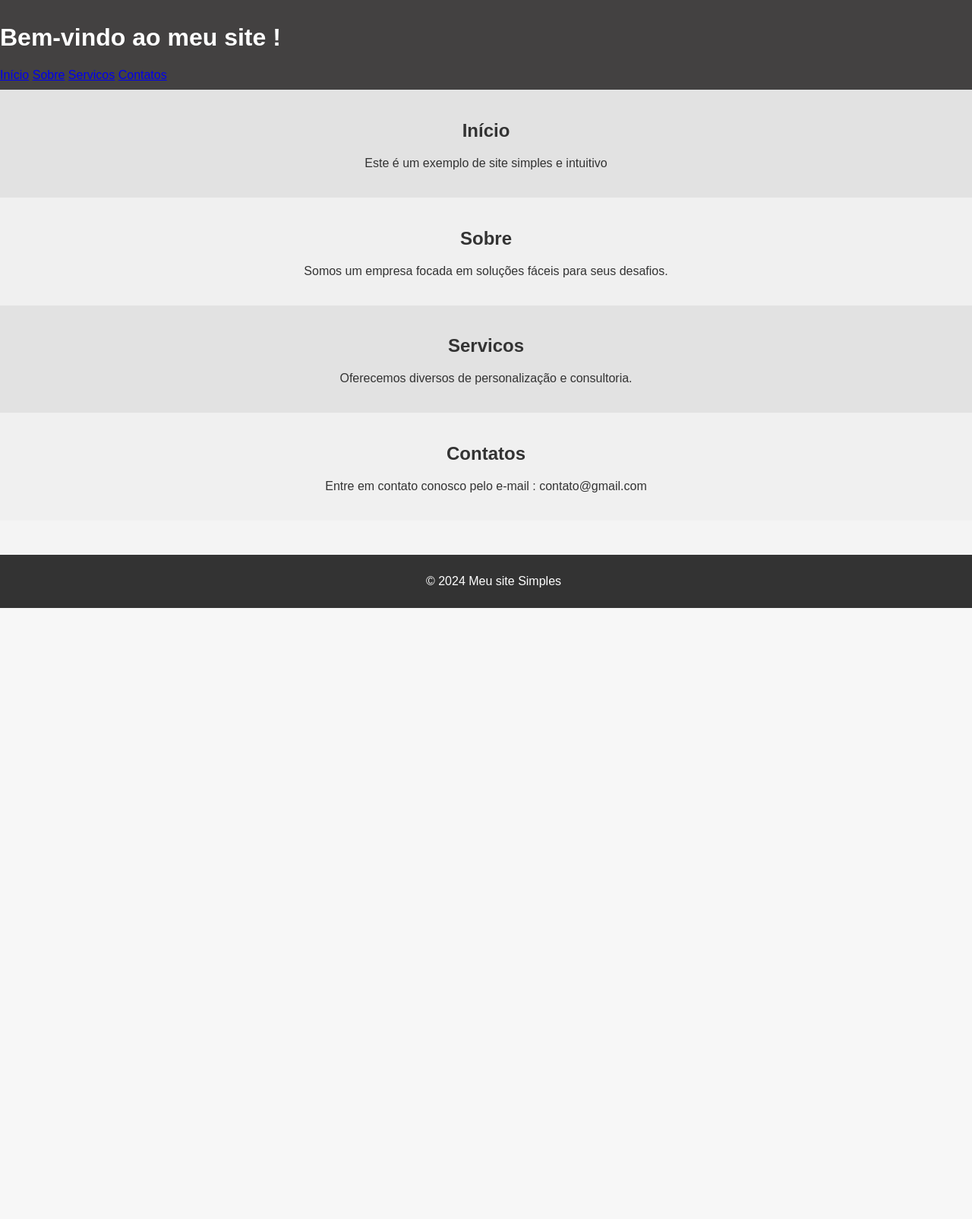
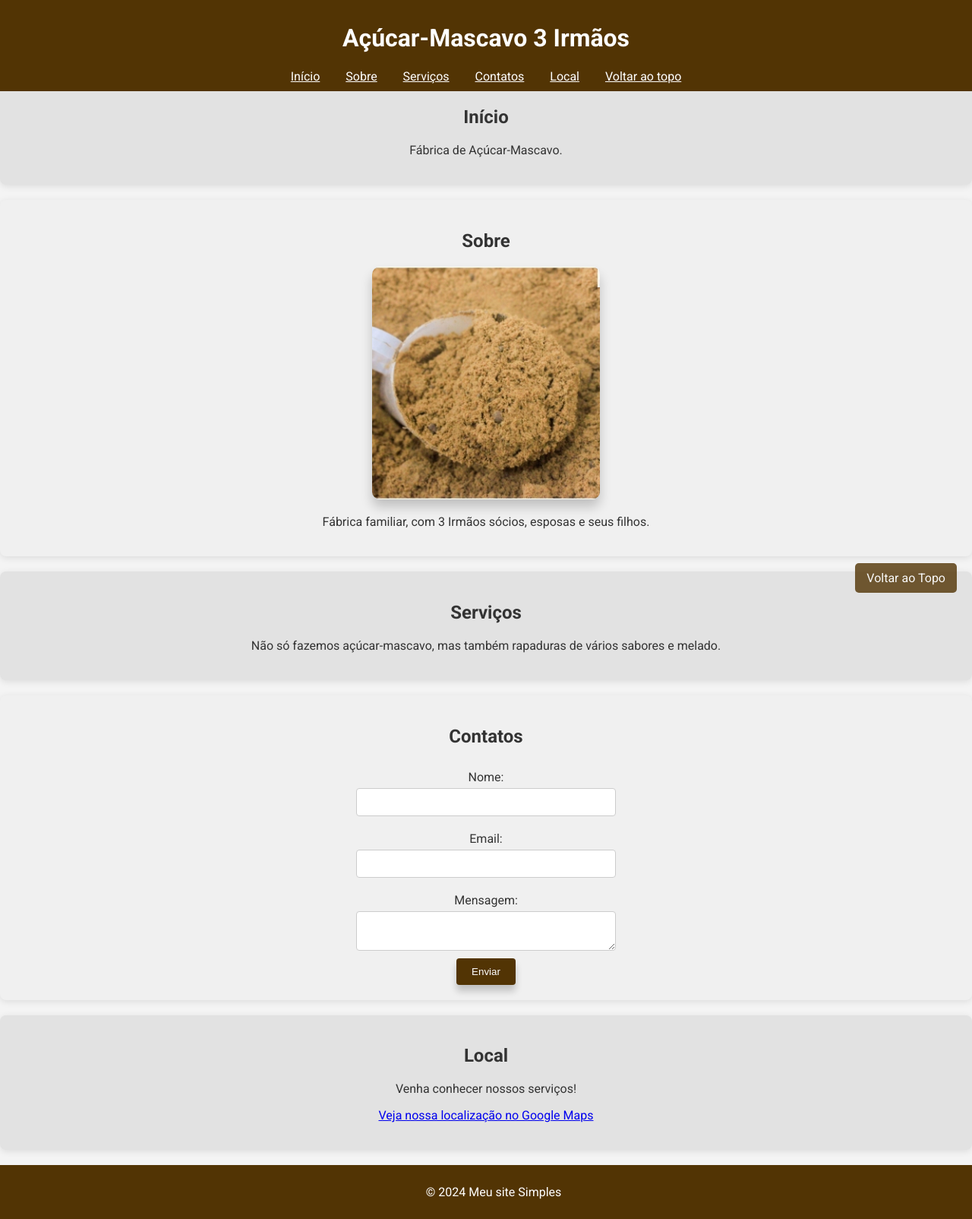
Before and after one commit to wes23dev/Web, a PHP site: page / in a window 1280 px wide. Shown: the whole page at 76% size. Before the commit the page ends 800 px from the top, so only its background shows below. Run offline with PHP 8.4, Linux system fonts and the light colour scheme.

Commit message:
Add files via upload

```diff
--- a/index.html
+++ b/index.html
@@ -1,51 +1,104 @@
-<html lang = "pt-BR">
+<!DOCTYPE html>
+<html lang="pt-BR">
 <head>
     <meta charset="UTF-8">
-        <meta name="viewport" content="Widt=device-width, initial-scale=1.0">
-        <title> Meu site Simples</title>
+    <meta name="viewport" content="width=device-width, initial-scale=1.0">
+    <title>Açúcar-Mascavo 3 Irmãos</title>
+    <link href="https://fonts.googleapis.com/css2?family=Roboto:wght@400;700&display=swap" rel="stylesheet">
+    <link rel="stylesheet" href="styles.css">
+    <style>
+        .voltar-topo {
+            position: fixed;
+            bottom: 20px;
+            right: 20px;
+            background-color: rgb(82, 52, 4);
+            color: white;
+            padding: 10px 15px;
+            border-radius: 5px;
+            text-decoration: none;
+            opacity: 0.8;
+            transition: opacity 0.3s;
+        }
 
-        <link rel="stylesheet" href="styles.css">
+        .voltar-topo:hover {
+            opacity: 1; /* Aumenta a opacidade ao passar o mouse */
+        }
+    </style>
 </head>
-<body>
+<body id="topo">
 
-    <!--Cabecalho com um menu-->
+
     <header>
-    <h1>Bem-vindo ao meu site !</h1>
+        <h1>Açúcar-Mascavo 3 Irmãos</h1>
         <nav>
             <a href="#home">Início</a>
             <a href="#sobre">Sobre</a>
-        <a href="#servicos">Servicos</a>
+            <a href="#servicos">Serviços</a>
             <a href="#contato">Contatos</a>
+            <a href="#local">Local</a>
+            <a href="#topo">Voltar ao topo</a>
         </nav>
     </header>
-   <!--Secoes com conteudos-->
+
+    <main>
         <section id="home">
-    <h2>Início</h2><p>
-        Este é um exemplo de site simples e intuitivo
-    </p>
+            <h2>Início</h2>
+            <p>Fábrica de Açúcar-Mascavo.</p>
         </section>
 
         <section id="sobre">
-    <h2>Sobre</h2><p>
-        Somos um empresa focada em soluções fáceis para seus desafios.
-    </p>
+            <h2>Sobre</h2>
+            <img src="Imagens/Captura de tela_18-10-2024_75017_.jpeg" width="300">
+            <p>Fábrica familiar, com 3 Irmãos sócios, esposas e seus filhos.</p>
         </section>
 
         <section id="servicos">
-    <h2>Servicos</h2><p>
-        Oferecemos diversos de personalização e consultoria.
-    </p>
+            <h2>Serviços</h2>
+            <p>Não só fazemos açúcar-mascavo, mas também rapaduras de vários sabores e melado.</p>
         </section>
 
         <section id="contato">
-    <h2>Contatos</h2><p>
-        Entre em contato conosco pelo e-mail : contato@gmail.com
+            <h2>Contatos</h2>
+            <form>
+                <label for="name">Nome:</label>
+                <input type="text" id="name" name="name" required>
+
+                <label for="email">Email:</label>
+                <input type="email" id="email" name="email" required>
+
+                <label for="message">Mensagem:</label>
+                <textarea id="message" name="message" required></textarea>
+
+                <button type="submit">Enviar</button>
+            </form>
+        </section>
+
+        <section id="local">
+            <h2>Local</h2>
+            <p>Venha conhecer nossos serviços!</p>
+            <p>
+                <a href="https://maps.app.goo.gl/QG2kzrVZT6Y73dn7A" target="_blank">Veja nossa localização no Google Maps</a>
             </p>
         </section>
+    </main>
 
-   <footer><p>
-    &copy; 2024 Meu site Simples
-    </p>
+    <footer>
+        <p>&copy; 2024 Meu site Simples</p>
     </footer>
+
+    <a href="#topo" class="voltar-topo">Voltar ao Topo</a>
+    <script>
+        // Seleciona o botão de voltar ao topo
+        const voltarTopo = document.querySelector('.voltar-topo');
+
+        // Adiciona um evento de clique
+        voltarTopo.addEventListener('click', function(event) {
+            event.preventDefault(); // Impede o comportamento padrão do link
+            window.scrollTo({
+                top: 0, // Rolagem para o topo
+                behavior: 'smooth' // Efeito de rolagem suave
+            });
+        });
+    </script>
 </body>
 </html>
--- a/styles.css
+++ b/styles.css
@@ -1,48 +1,163 @@
-body{
-    font-family: Arial, sans-serif;
+body {
+    font-family: 'Roboto', sans-serif;
     background-color: #f4f4f4;
     color: #333;
     margin: 0;
     padding: 0;
 }
-header{
-    background-color:rgb(67, 65, 65);
+
+header {
+    background-color: rgb(82, 52, 4);
     color: rgb(255, 255, 255);
     padding: 10px 0;
-    text-align: none;
+    text-align: center;
+    position: fixed;
+    width: 100%;
+    top: 0;
+    z-index: 1000;
+}
+
+header nav {
+    margin-top: 10px;
 }
 
 header nav a {
     text-decoration: underline;
+    color: #ffffff;
+    margin: 0 15px;
 }
 
-section{
+header nav a:hover {
+    color: #00bfff;
+}
+
+main {
+    padding-top: 80px; /* Espaço para o cabeçalho fixo */
+}
+
+section {
     padding: 20px;
     text-align: center;
+    margin: 20px auto;
+    border-radius: 8px;
+    box-shadow: 0 2px 10px rgba(0, 0, 0, 0.1);
 }
 
-section#home{
+section#home,
+section#servicos,
+section#local {
     background-color: #e2e2e2;
 }
 
-section#sobre{
+section#sobre,
+section#contato {
     background-color: #f0f0f0;
 }
-
-section#servicos{
-    background-color: #e2e2e2;
+section#sobre img {
+    width: 100%; /* Faz a imagem ocupar toda a largura da seção */
+    max-width: 300px; /* Limita a largura máxima da imagem */
+    border-radius: 10px; /* Bordas arredondadas */
+    box-shadow: 0 10px 15px rgba(0, 0, 0, 0.2); /* Sombra para dar profundidade */
+    transition: transform 0.5s; /* Transição suave */
 }
 
-section#contato{
-    background-color: #f0f0f0;
+section#sobre img:hover {
+    transform: scale(1.10); /* Efeito de zoom ao passar o mouse */
 }
 
-footer{
-    background-color: #333;
+footer {
+    background-color: rgb(82, 52, 4);
     color: white;
     text-align: center;
     padding: 10px;
-    position: fixed;
     bottom: 0;
     width: 100%;
 }
+
+/* Estilo do formulário */
+form {
+    display: flex;
+    flex-direction: column;
+    align-items: center;
+    max-width: 400px; /* Limitar a largura do formulário */
+    margin: 0 auto; /* Centralizar o formulário */
+}
+
+form button {
+    padding: 10px 20px;
+    background-color: rgb(82, 52, 4);
+    color: white;
+    border: none;
+    border-radius: 4px;
+    cursor: pointer;
+    transition: background-color 0.3s ease, box-shadow 0.3s ease; /* Efeito de transição */
+    box-shadow: 0 8px 10px rgba(0, 0, 0, 0.2); /* Sombra */
+}
+
+form button:hover {
+    background-color: #00bfff; /* Mudança de cor ao passar o mouse */
+    box-shadow: 0 6px 12px rgba(0, 0, 0, 0.3); /* Sombra mais intensa ao passar o mouse */
+    transform: scale(1.05); /* Aumenta o tamanho do botão */
+
+
+}
+
+
+
+
+form label {
+    margin: 10px 0 5px;
+}
+
+form input, form textarea {
+    width: 80%;
+    padding: 10px;
+    margin-bottom: 10px;
+    border: 1px solid #ccc;
+    border-radius: 4px;
+}
+
+form button {
+    padding: 10px 20px;
+    background-color: rgb(82, 52, 4);
+    color: white;
+    border: none;
+    border-radius: 4px;
+    cursor: pointer;
+}
+
+form button:hover {
+    background-color: #00bfff;
+}
+
+/* Media Queries para responsividade */
+@media (max-width: 600px) {
+    body {
+        font-size: 14px;
+    }
+
+    header nav a {
+        margin: 0 5px;
+    }
+
+    section {
+        padding: 15px;
+    }
+
+    .voltar-topo {
+        position: fixed;
+        bottom: 20px;
+        right: 20px;
+        background-color: rgb(82, 52, 4);
+        color: white;
+        padding: 10px 15px;
+        border-radius: 5px;
+        text-decoration: none;
+        opacity: 0.8;
+        transition: opacity 0.3s;
+    }
+
+    .voltar-topo:hover {
+        opacity: 1; /* Aumenta a opacidade ao passar o mouse */
+    }
+}
```
Also changed, not shown: Imagens/Captura de tela_18-10-2024_75017_.jpeg (added). Lines whose indentation alone changed are shown as unchanged.
